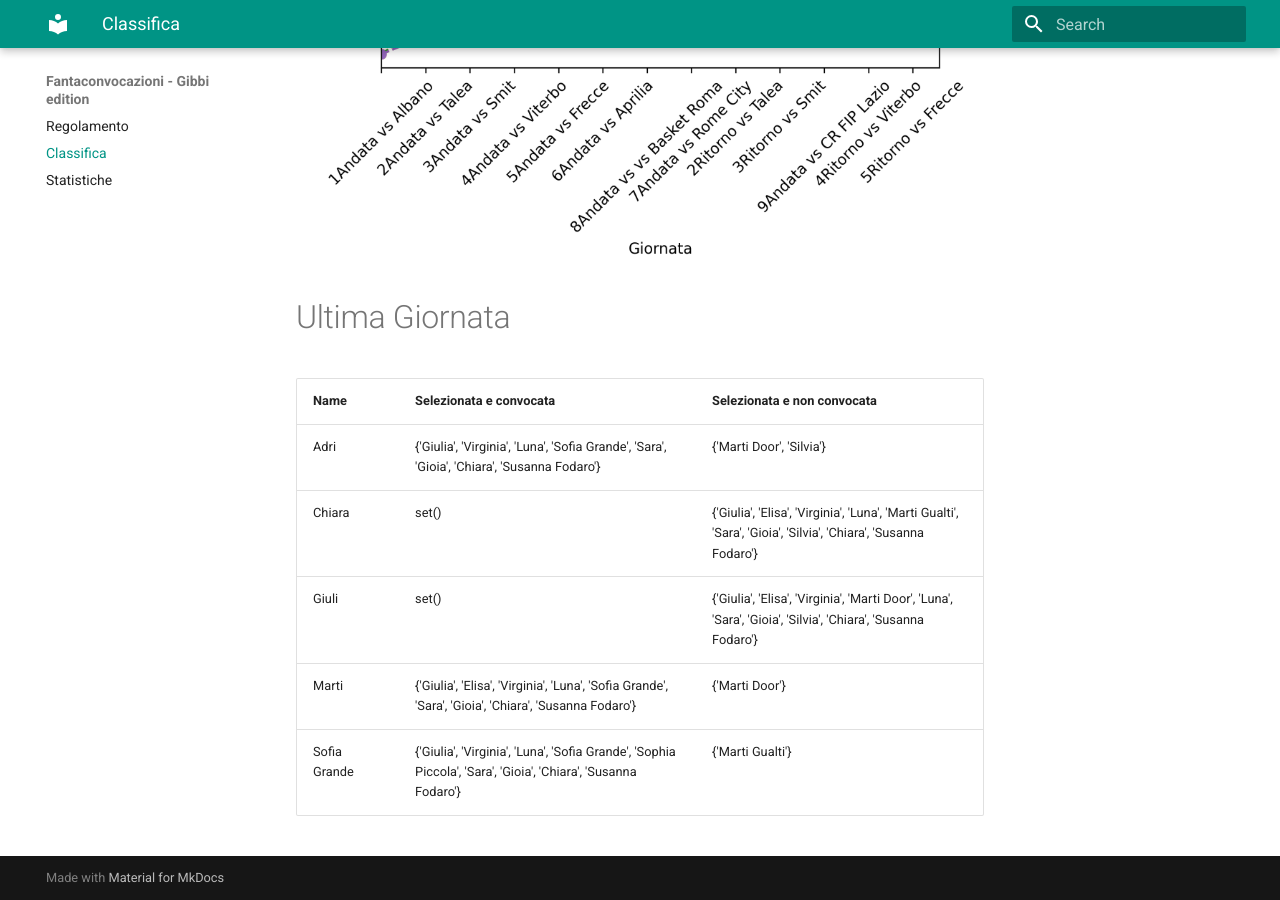
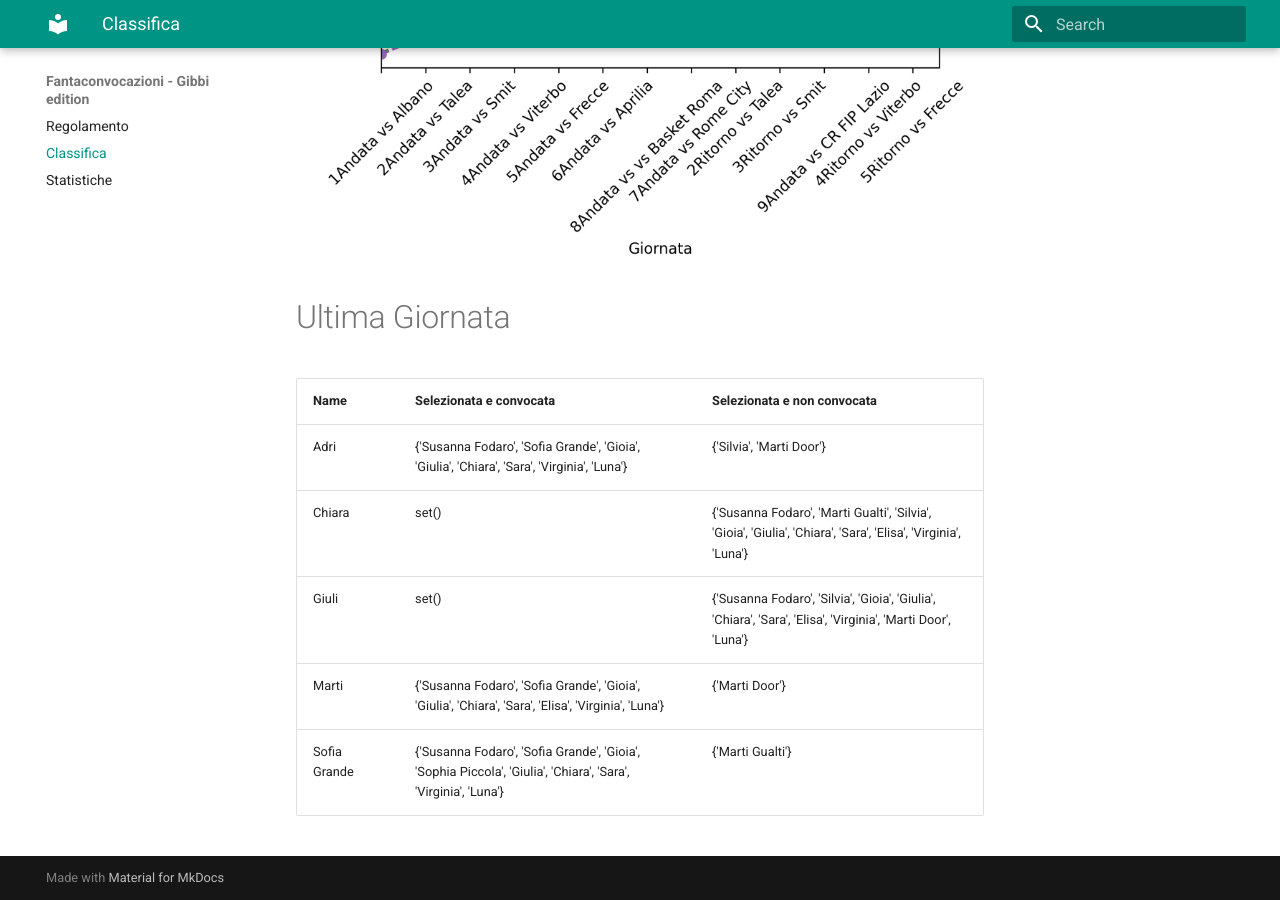
Before and after one commit to martinig94/fantagibbi, an MkDocs documentation site: the page built from docs/Classifica.md, in a window 1280 px wide and 900 px high, scrolled down 851 px. Built offline with MkDocs 1.6.1 and Material for MkDocs 9.7.7, drawn with Linux system fonts in a browser that asks for light colours.

Commit message:
Auto-update from main.py

```diff
--- a/docs/Classifica.md
+++ b/docs/Classifica.md
@@ -18,9 +18,9 @@
 <!-- START_TABLE CORRECT -->
 | Name         | Selezionata e convocata                                                                                       | Selezionata e non convocata                                                                                    |
 |:-------------|:--------------------------------------------------------------------------------------------------------------|:---------------------------------------------------------------------------------------------------------------|
-| Adri         | {'Giulia', 'Virginia', 'Luna', 'Sofia Grande', 'Sara', 'Gioia', 'Chiara', 'Susanna Fodaro'}                   | {'Marti Door', 'Silvia'}                                                                                       |
-| Chiara       | set()                                                                                                         | {'Giulia', 'Elisa', 'Virginia', 'Luna', 'Marti Gualti', 'Sara', 'Gioia', 'Silvia', 'Chiara', 'Susanna Fodaro'} |
-| Giuli        | set()                                                                                                         | {'Giulia', 'Elisa', 'Virginia', 'Marti Door', 'Luna', 'Sara', 'Gioia', 'Silvia', 'Chiara', 'Susanna Fodaro'}   |
-| Marti        | {'Giulia', 'Elisa', 'Virginia', 'Luna', 'Sofia Grande', 'Sara', 'Gioia', 'Chiara', 'Susanna Fodaro'}          | {'Marti Door'}                                                                                                 |
-| Sofia Grande | {'Giulia', 'Virginia', 'Luna', 'Sofia Grande', 'Sophia Piccola', 'Sara', 'Gioia', 'Chiara', 'Susanna Fodaro'} | {'Marti Gualti'}                                                                                               |
+| Adri         | {'Susanna Fodaro', 'Sofia Grande', 'Gioia', 'Giulia', 'Chiara', 'Sara', 'Virginia', 'Luna'}                   | {'Silvia', 'Marti Door'}                                                                                       |
+| Chiara       | set()                                                                                                         | {'Susanna Fodaro', 'Marti Gualti', 'Silvia', 'Gioia', 'Giulia', 'Chiara', 'Sara', 'Elisa', 'Virginia', 'Luna'} |
+| Giuli        | set()                                                                                                         | {'Susanna Fodaro', 'Silvia', 'Gioia', 'Giulia', 'Chiara', 'Sara', 'Elisa', 'Virginia', 'Marti Door', 'Luna'}   |
+| Marti        | {'Susanna Fodaro', 'Sofia Grande', 'Gioia', 'Giulia', 'Chiara', 'Sara', 'Elisa', 'Virginia', 'Luna'}          | {'Marti Door'}                                                                                                 |
+| Sofia Grande | {'Susanna Fodaro', 'Sofia Grande', 'Gioia', 'Sophia Piccola', 'Giulia', 'Chiara', 'Sara', 'Virginia', 'Luna'} | {'Marti Gualti'}                                                                                               |
 <!-- END_TABLE CORRECT -->
```
